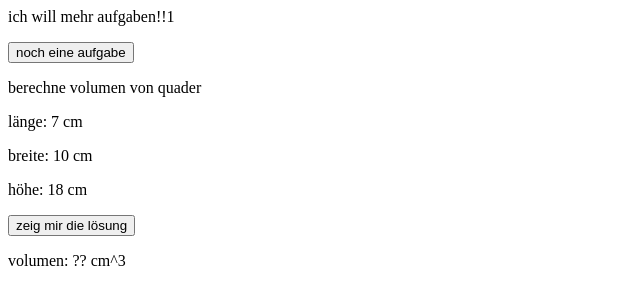
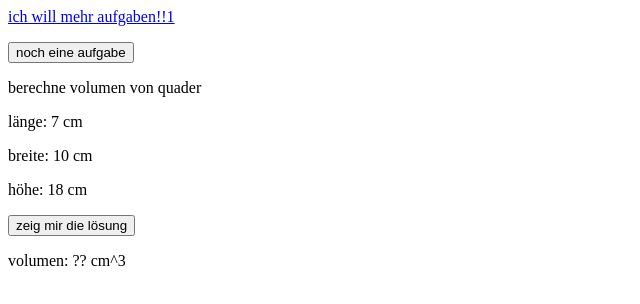
Before and after one commit to lesmana/mehr-aufgaben-webseite, a plain HTML site: page quader.html in a window 1280 px wide. Shown: the whole page, without its empty margins (0-640 px from the left). Drawn offline with Linux system fonts and the light colour scheme.

Commit message:
link back

```diff
--- a/quader.html
+++ b/quader.html
@@ -8,7 +8,7 @@
 </head>
 
 <body onload="nocheineaufgabe()">
-<p>ich will mehr aufgaben!!1</p>
+<p><a href="index.html">ich will mehr aufgaben!!1</a></p>
 <p><button onclick="nocheineaufgabe()">noch eine aufgabe</button></p>
 <p>berechne volumen von quader</p>
 <p>länge: <span id="laenge">??</span> cm</p>
```
Also changed, not shown: zylinder.html (+1 -1 lines).
